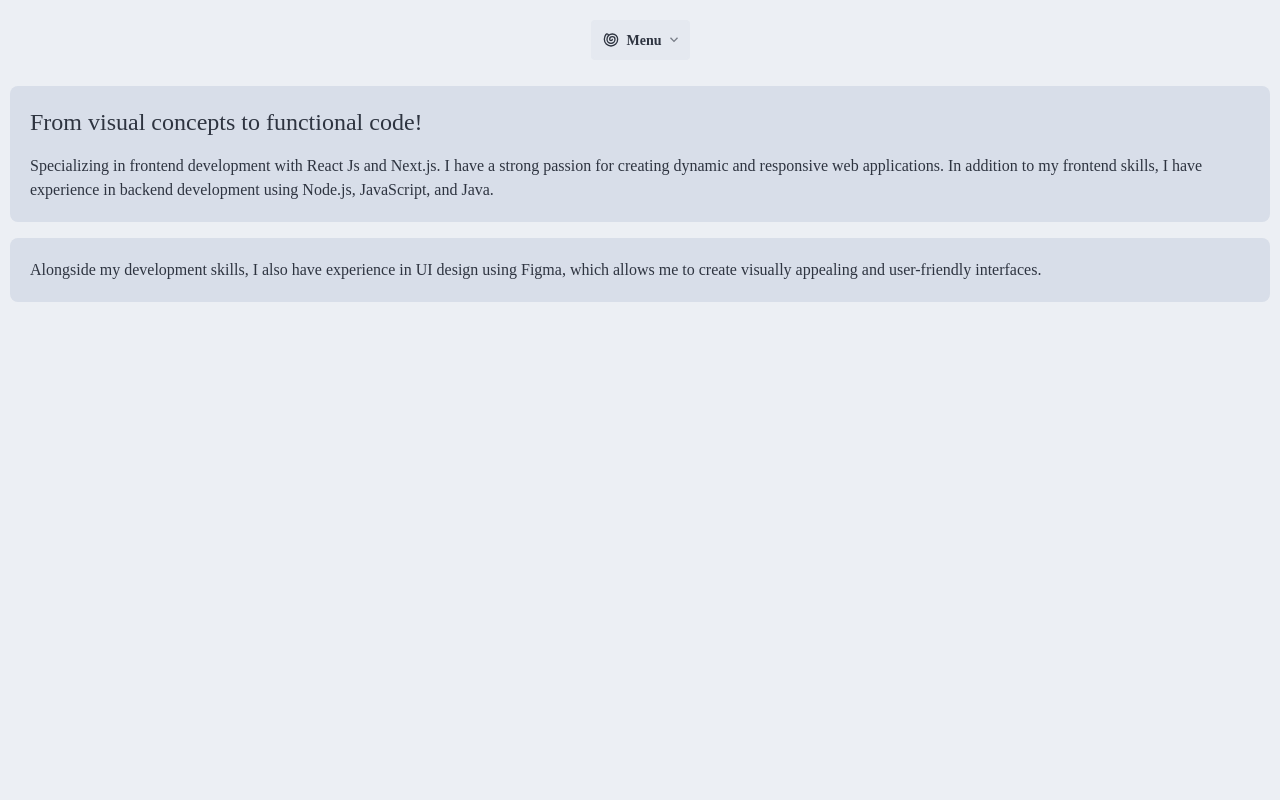
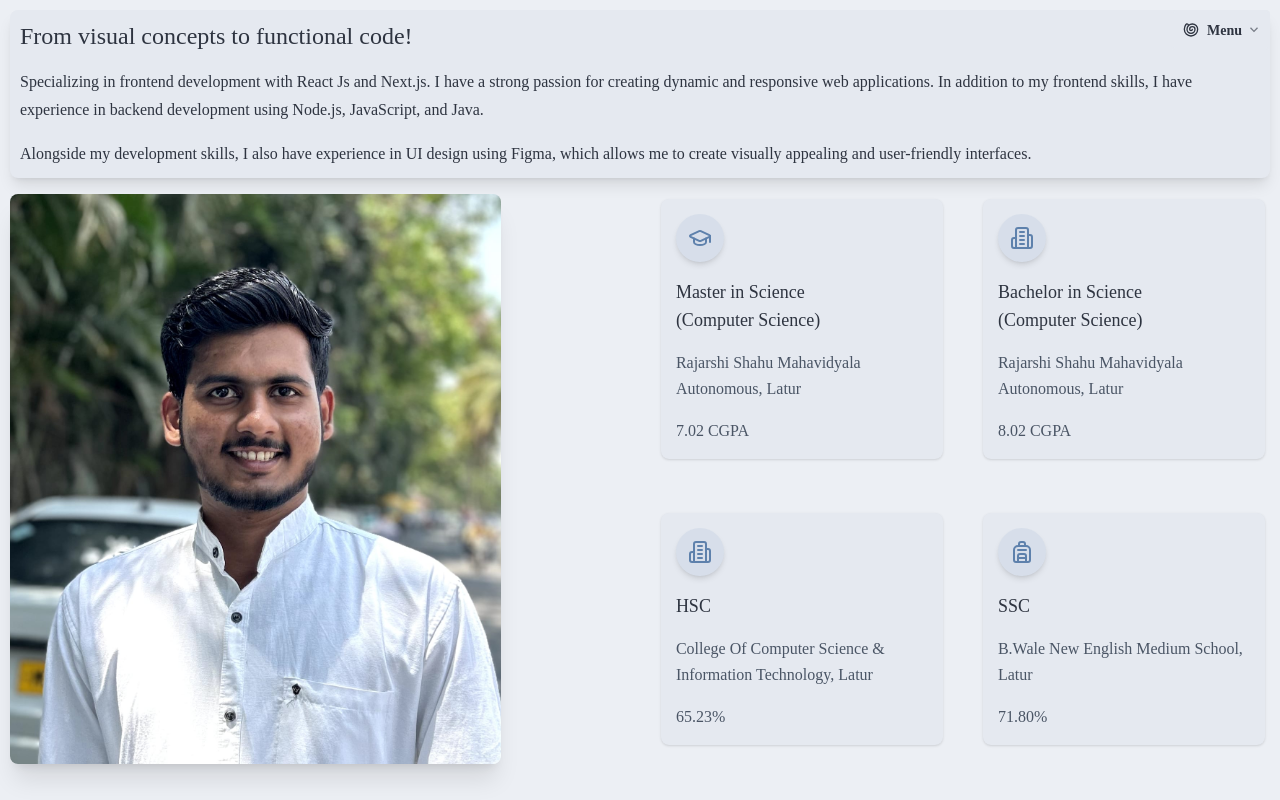
Before and after one commit to ShreekantSwami/BlogPortfolio, a React (Vite) app: page /about in a window 1280 px wide. Built offline with nearby package versions, Linux system fonts and the light colour scheme; a web font is replaced by a local one.

Commit message:
Added about section

```diff
--- a/src/components/About.jsx
+++ b/src/components/About.jsx
@@ -1,5 +1,7 @@
 import { motion } from 'framer-motion'
-import ThemeController from './UI/ThemeController';
+import ThemeController from './UI/ThemeController'
+import profileImage from '../assets/NormalImage.jpeg'
+import { Backpack, Building2, Building2Icon, GraduationCap } from 'lucide-react'
 
 const About = () => {
     return (
@@ -8,19 +10,68 @@ const About = () => {
             animate={{ opacity: 1, y: 0 }}
             exit={{ opacity: 0, y: -30 }}
             transition={{ duration: 0.3 }}
-            className='w-full h-screen flex flex-col items-center  relative gap-4'
-            style={{ padding: '10px' }}
+            className='w-full min-h-screen flex flex-col items-center px-4 py-8 gap-4'
+            style={{ padding: "10px" }}
         >
             <ThemeController />
-            <div className='container flex flex-col justify-center gap-4 bg-base-300 rounded-lg shadow-accent-content' style={{ padding: '20px' }}>
-                <h1 className='text-2xl'>From visual concepts to functional code!</h1>
-                <p className='text-md '>Specializing in frontend development with React Js and Next.js. I have a strong passion for creating dynamic and responsive web applications. In addition to my frontend skills, I have experience in backend development using Node.js, JavaScript, and Java.</p>
-            </div>
-            <div className='container flex flex-col justify-center gap-4 bg-base-300 rounded-lg shadow-accent-content' style={{ padding: '20px' }}>
-                <p className='text-md'>Alongside my development skills, I also have experience in UI design using Figma, which allows me to create visually appealing and user-friendly interfaces.</p>
+            <div className='w-full container  flex flex-col justify-center gap-4 bg-base-200 rounded-lg shadow-lg p-6' style={{ padding: '10px' }}>
+
+                <h1 className='text-xl md:text-2xl text-base-content '>From visual concepts to functional code!</h1>
+                <p className=' md:text-base text-xs leading-7'>Specializing in frontend development with React Js and Next.js. I have a strong passion for creating dynamic and responsive web applications. In addition to my frontend skills, I have experience in backend development using Node.js, JavaScript, and Java.</p>
+                <p className=' md:text-base text-xs leading-7'>Alongside my development skills, I also have experience in UI design using Figma, which allows me to create visually appealing and user-friendly interfaces.</p>
             </div>
 
+            <section className="w-full container text-gray-600">
+                <div className="flex flex-col lg:flex-row justify-between px-2 md:px-8 py-12 gap-8">
+                    <div className="lg:w-1/2 w-full flex justify-center lg:justify-start">
+                        <img
+                            alt="profile"
+                            className="object-cover w-[80%] rounded-lg shadow-xl"
+                            src={profileImage}
+                        />
+                    </div>
+                    <div className="grid grid-cols-1 lg:grid-cols-2 grid-rows-2 justify-center items-center gap-10 lg:w-1/2 text-center lg:text-left" style={{ padding: '5px' }}>
+                        <div className="flex flex-col items-center lg:items-start gap-4 rounded-lg shadow shadow-base hover:shadow-primary bg-base-200 hover:scale-105 duration-150"
+                            style={{ padding: '15px' }}>
+                            <div className="w-12 h-12 inline-flex items-center justify-center rounded-full bg-primary/10 text-primary mb-4 shadow-md">
+                                <GraduationCap />
+                            </div>
+                            <h2 className="text-base-content text-lg font-medium mb-2">Master in Science (Computer&nbsp;Science) </h2>
+                            <p className="leading-relaxed text-base">Rajarshi Shahu Mahavidyala Autonomous, Latur</p>
+                            <p className="leading-relaxed text-base">7.02 CGPA</p>
+                        </div>
+                        <div className="flex flex-col items-center lg:items-start gap-4 rounded-lg shadow shadow-base hover:shadow-primary bg-base-200 hover:scale-105 duration-150"
+                            style={{ padding: '15px' }}>
+                            <div className="w-12 h-12 inline-flex items-center justify-center rounded-full bg-primary/10 text-primary mb-4 shadow-md">
+                                <Building2 />
+                            </div>
+                            <h2 className="text-base-content text-lg font-medium mb-2">Bachelor in Science (Computer&nbsp;Science) </h2>
+                            <p className="leading-relaxed text-base">Rajarshi Shahu Mahavidyala Autonomous, Latur</p>
+                            <p className="leading-relaxed text-base">8.02 CGPA</p>
+                        </div>
+                        <div className="flex flex-col items-center lg:items-start gap-4 rounded-lg shadow shadow-base hover:shadow-primary bg-base-200 hover:scale-105 duration-150"
+                            style={{ padding: '15px' }}>
+                            <div className="w-12 h-12 inline-flex items-center justify-center rounded-full bg-primary/10 text-primary mb-4 shadow-md">
+                                {/* <GraduationCap /> */}
+                                <Building2Icon />
+                            </div>
+                            <h2 className="text-base-content text-lg font-medium mb-2">HSC </h2>
+                            <p className="leading-relaxed text-base">College Of Computer Science & Information Technology, Latur</p>
+                            <p className="leading-relaxed text-base">65.23%</p>
+                        </div>
+                        <div className="flex flex-col items-center lg:items-start gap-4 rounded-lg shadow shadow-base hover:shadow-primary bg-base-200 hover:scale-105 duration-150"
+                            style={{ padding: '15px' }}>
+                            <div className="w-12 h-12 inline-flex items-center justify-center rounded-full bg-primary/10 text-primary mb-4 shadow-md">
+                                <Backpack />                            </div>
+                            <h2 className="text-base-content text-lg font-medium mb-2">SSC </h2>
+                            <p className="leading-relaxed text-base">B.Wale New English Medium School, Latur</p>
+                            <p className="leading-relaxed text-base">71.80%</p>
+                        </div>
+
+                    </div>
+                </div>
+            </section>
         </motion.div>
     )
 }
-export default About;
+export default About
--- a/src/components/Home.jsx
+++ b/src/components/Home.jsx
@@ -13,9 +13,7 @@ const Home = () => {
             className='w-full h-screen flex flex-col items-center justify-center p-10 relative'
         >
 
-            <div className="absolute right-10 top-10">
-                <ThemeController />
-            </div>
+            <ThemeController />
             <div className="w-[90%] lg:h-1/2 text-center flex flex-col lg:flex-row justify-center items-center">
                 <div className='w-2/3 h-full flex justify-center items-center'>
                     <p className='w-full text-2xl md:text-4xl lg:text-6xl font-semibold mb-4 mx-5 lg:leading-20'>
--- a/src/components/UI/ThemeController.jsx
+++ b/src/components/UI/ThemeController.jsx
@@ -12,7 +12,7 @@ const themes = [
 
 const ThemeController = () => {
     return (
-        <div className="dropdown dropdown-end z-40 mb-72 top-0 right-0" style={{ padding: '10px' }}>
+        <div className="dropdown dropdown-end z-40 mb-72  xl:absolute top-0 right-0" style={{ padding: '10px' }}>
             <div tabIndex={0} role="button" className="btn m-1 border-2 gap-2" style={{ padding: '10px' }}>
                 <Shell className="w-4 h-4" />
                 Menu
```
Also changed, not shown: src/assets/NormalImage.jpeg (added).
